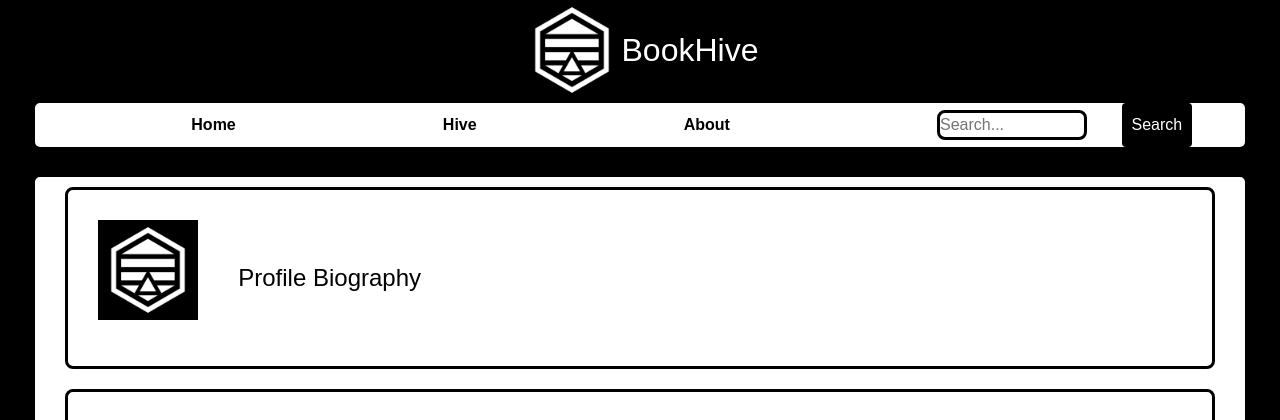
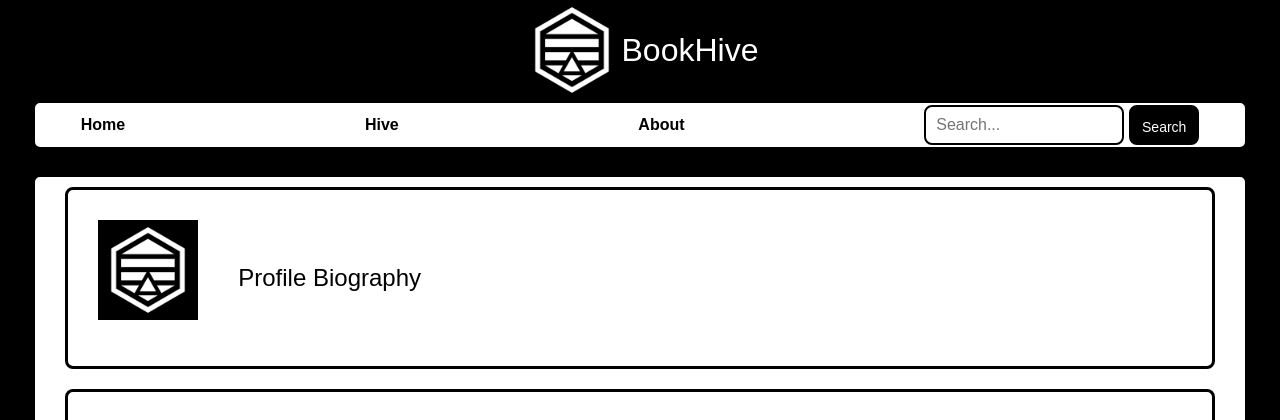
Before and after one commit to KaiKhademi/BookHive-root, a PHP site: page /home.html in a window 1280 px wide. Shown: the top 420 px of the page. Run offline with PHP 8.4, Linux system fonts and the light colour scheme.

Commit message:
added some functions to sign in and sign up page

```diff
--- /dev/null
+++ b/includes/signin.php
@@ -0,0 +1,5 @@
+<?php
+    echo "1";
+    echo $_POST['email'];
+
+?>
--- a/public/css/style.css
+++ b/public/css/style.css
@@ -62,15 +62,32 @@ nav {
     margin-right: 30%;
 }
 
-
+.search {
+    display: flex;
+    align-items: center;
+    gap: 5px;
+}
 
 .search-box {
-    margin-right: 10%;
-    margin-left: 30%;
-    border: #000 solid;
+    border: 2px solid #000;
     border-radius: 8px;
-    width: 150px;
+    width: 200px;
+    height: 40px;
+    padding: 5px 10px;
+    font-size: 16px;
+    outline: none;
 }
+
+.search-button {
+    border: 2px solid #000;
+    border-radius: 8px;
+    width: 70px;
+    height: 40px;
+    background-color: #000;
+    cursor: pointer;
+    font-size: 14px;
+}
+
 
 .container {
     max-width: 400px;
--- a/public/home.html
+++ b/public/home.html
@@ -17,8 +17,10 @@
           <li><a href="home.html">Home</a></li>
           <li><a href="hive.html">Hive</a></li>
           <li><a href="about.html">About</a></li>
-            <input type="text" class="search-box" placeholder="Search...">
-            <button>Search</button>
+        <li class="search">
+            <input type="text" placeholder="Search..." class="search-box">
+            <button class="search-button">Search</button>
+        </li>
         </ul>
       </nav>
         <br>
--- a/public/index.html
+++ b/public/index.html
@@ -13,7 +13,7 @@
         <h1>BookHive</h1>
     </header>
     <div class="container">
-        <form class="signin-form" id="signin-form">
+        <form class="signin-form" id="signin-form" action="../includes/signin.php" method="POST">
             <h2>Sign In</h2>
             <label for="email">Email</label>
             <input type="text" id="email" name="email">
```
Also changed, not shown: includes/connect.php (added, +11 -0 lines).
